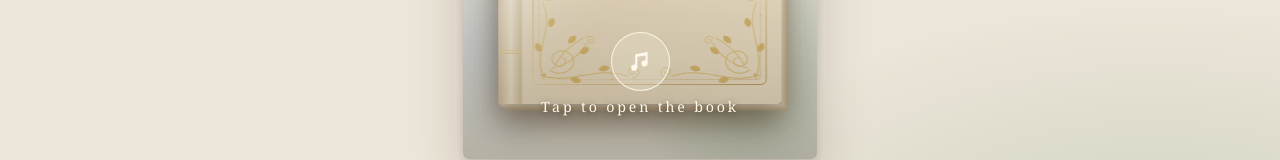
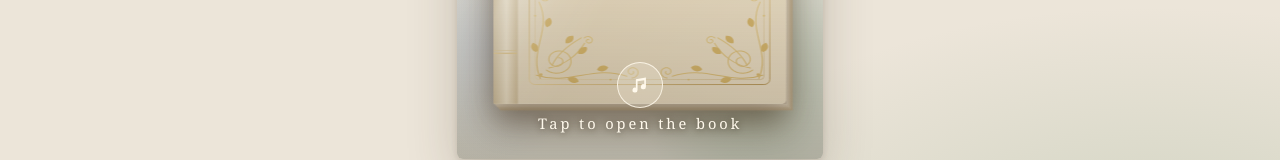
Before and after one commit to xoxohg83/our-pond, a plain HTML site: page index.html in a window 1280 px wide. Shown: the part 461-621 px from the top of the page. Drawn offline with Linux system fonts and the light colour scheme; a web font is replaced by a local one.

Commit message:
Add files via upload

```diff
--- a/index.html
+++ b/index.html
@@ -1,3 +1,9 @@
+<!doctype html>
+<html lang="en">
+<head>
+<meta charset="utf-8">
+<meta name="viewport" content="width=device-width, initial-scale=1, viewport-fit=cover">
+<meta name="theme-color" content="#ECE5D9">
 <title>Xo &amp; the Frog</title>
 <link rel="preconnect" href="https://fonts.googleapis.com">
 <link rel="preconnect" href="https://fonts.gstatic.com" crossorigin>
@@ -30,7 +36,7 @@ body{
 
 /* ---------- FRAME ---------- */
 .frame{
-  position:relative; width:min(100%, max(280px, calc((100svh - 170px) * 0.5625)), 480px);
+  position:relative; width:min(100%, max(280px, calc((100svh - 150px) * 0.5625)), 480px);
   aspect-ratio:9/16; container-type:inline-size; overflow:hidden; border-radius:6px; cursor:pointer;
   background:
     radial-gradient(40% 30% at 20% 15%, rgba(255,255,255,.8), transparent 70%),
@@ -40,6 +46,7 @@ body{
     linear-gradient(160deg,#EFE7DA,#E2E4DA);
   box-shadow:0 18px 50px rgba(70,55,35,.22), 0 2px 6px rgba(70,55,35,.15);
 }
+@media (max-width:560px){ body{padding-block:12px 24px; gap:10px} .head .eyebrow{display:none} .head h1{font-size:18px} .frame{width:100%; border-radius:4px} }
 .frame:focus-visible{outline:2px solid var(--gold); outline-offset:4px}
 .book{position:absolute; inset:0; transform:scale(.8); perspective:2600px; transform-style:preserve-3d}
 .book.static-open{transform:scale(1)}
@@ -196,13 +203,15 @@ body{
 .balloon{transform-box:fill-box; transform-origin:50% 100%; animation:sway 3.5s ease-in-out infinite alternate}
 .endcard .btns{display:flex; flex-wrap:wrap; gap:8px; justify-content:center}
 .endcard a.btn{text-decoration:none}
-.tapstart{position:absolute; inset:0; z-index:45; display:flex; flex-direction:column; align-items:center; justify-content:flex-end; padding-bottom:12%; gap:2cqw; background:linear-gradient(transparent 55%, rgba(60,45,25,.28)); border:0; width:100%; cursor:pointer; color:#FFF9EC; font-family:var(--sc); letter-spacing:.2em; font-size:4cqw; text-shadow:0 1px 6px rgba(40,30,15,.6)}
-.tapstart .pulse{width:16cqw; height:16cqw; border-radius:50%; display:grid; place-items:center; background:rgba(255,249,236,.2); border:1.5px solid rgba(255,249,236,.85); animation:pulse 1.8s ease-in-out infinite}
-.tapstart .pulse svg{width:7cqw; height:7cqw}
+.tapstart{position:absolute; inset:0; z-index:45; display:flex; flex-direction:column; align-items:center; justify-content:flex-end; padding-bottom:7%; gap:1.5cqw; background:linear-gradient(transparent 55%, rgba(60,45,25,.28)); border:0; width:100%; cursor:pointer; color:#FFF9EC; font-family:var(--sc); letter-spacing:.2em; font-size:4cqw; text-shadow:0 1px 6px rgba(40,30,15,.6)}
+.tapstart .pulse{width:12cqw; height:12cqw; border-radius:50%; display:grid; place-items:center; background:rgba(255,249,236,.2); border:1.5px solid rgba(255,249,236,.85); animation:pulse 1.8s ease-in-out infinite}
+.tapstart .pulse svg{width:5.5cqw; height:5.5cqw}
 @keyframes pulse{50%{transform:scale(1.08); background:rgba(255,249,236,.35)}}
 .frame.paused *, .frame.paused *::before, .frame.paused *::after{animation-play-state:paused!important}
 </style>
 
+</head>
+<body>
 <!-- shared paint: gradients + watercolor filters -->
 <svg width="0" height="0" style="position:absolute" aria-hidden="true">
   <defs>
@@ -1041,3 +1050,5 @@ $('musicBtn').addEventListener('click',()=>{ musicOn=!musicOn; $('musicBtn').tex
   if(musicOn && playing) Music.start(); else Music.stop(); });
 setPlaying(false); $('playLabel').textContent='Play';
 </script>
+</body>
+</html>
```
